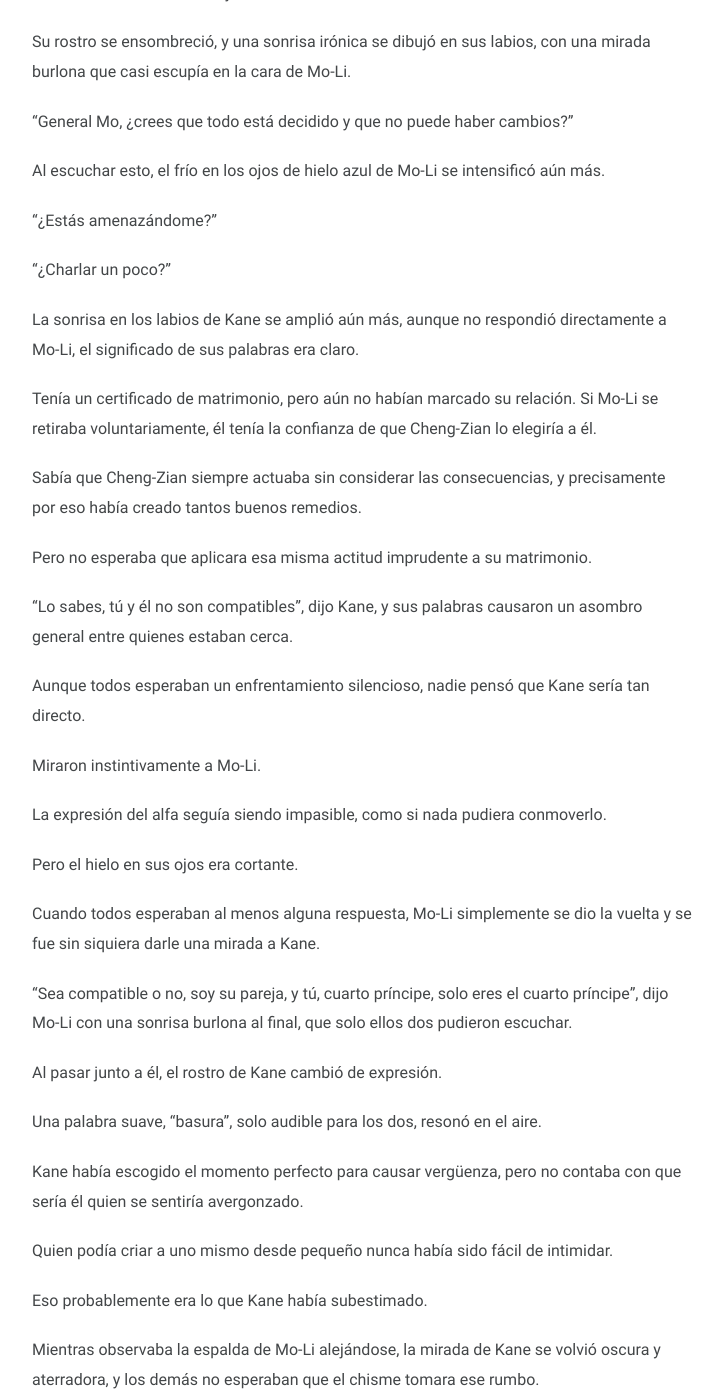
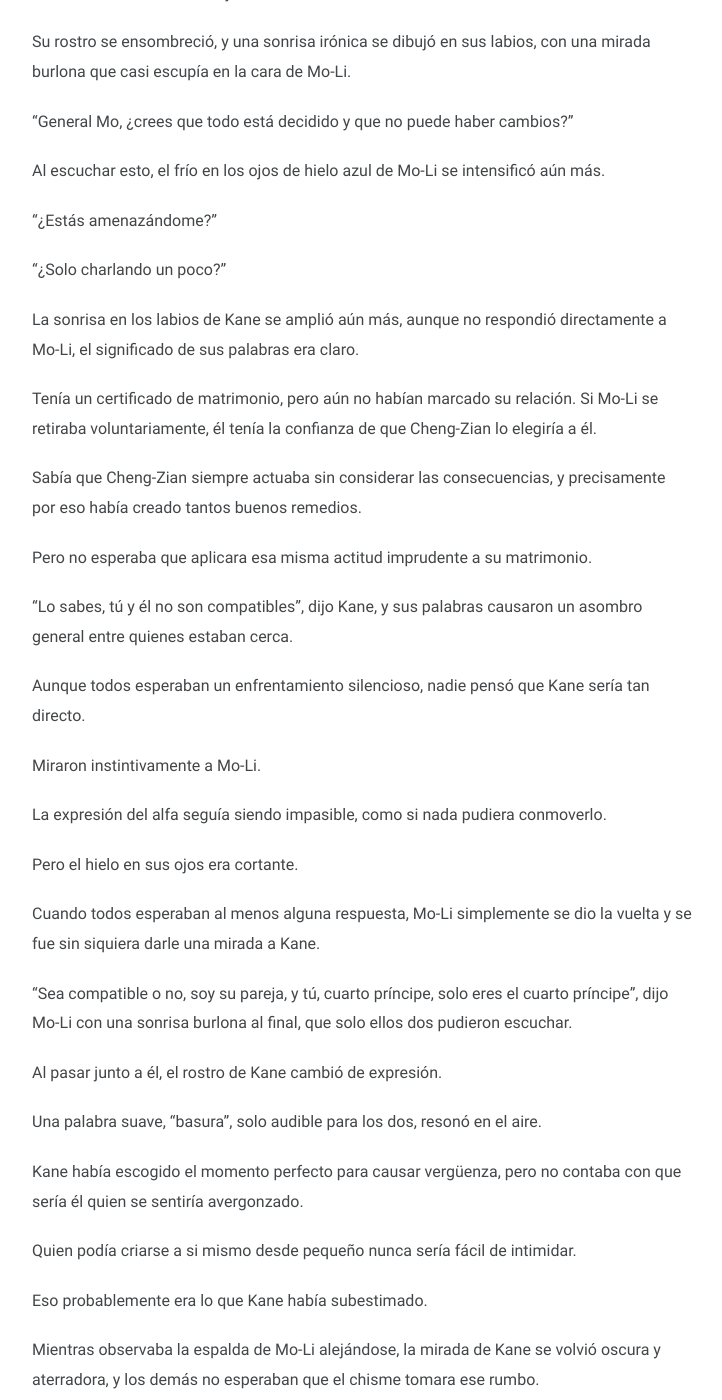
Before and after one commit to taozi-lecturas/taozi-lecturas.github.io, a Jekyll site: the page built from novelas/eoaqhtlcdrsvd/_posts/2025-04-10-capitulo-56.md, in a window 1280 px wide and 1400 px high, scrolled down 1218 px. Shown: the whole window, without its empty margins (278-1000 px from the left). Built offline with Jekyll 4.4.1, drawn with Linux system fonts in a browser that asks for light colours; some of the changed text lies outside the part shown.

Commit message:
Update 2025-04-10-capitulo-56.md

```diff
--- a/novelas/eoaqhtlcdrsvd/_posts/2025-04-10-capitulo-56.md
+++ b/novelas/eoaqhtlcdrsvd/_posts/2025-04-10-capitulo-56.md
@@ -40,7 +40,7 @@ Al escuchar esto, el frío en los ojos de hielo azul de Mo-Li se intensificó a
 
 "¿Estás amenazándome?"
 
-"¿Charlar un poco?"
+"¿Solo charlando un poco?"
 
 La sonrisa en los labios de Kane se amplió aún más, aunque no respondió directamente a Mo-Li, el significado de sus palabras era claro.
 
@@ -70,7 +70,7 @@ Una palabra suave, "basura", solo audible para los dos, resonó en el aire.
 
 Kane había escogido el momento perfecto para causar vergüenza, pero no contaba con que sería él quien se sentiría avergonzado.
 
-Quien podía criar a uno mismo desde pequeño nunca había sido fácil de intimidar.
+Quien podía criarse a si mismo desde pequeño nunca sería fácil de intimidar.
 
 Eso probablemente era lo que Kane había subestimado.
 
```
Also changed, not shown: other parts of novelas/eoaqhtlcdrsvd/_posts/2025-04-10-capitulo-56.md (+1 -1 lines).
